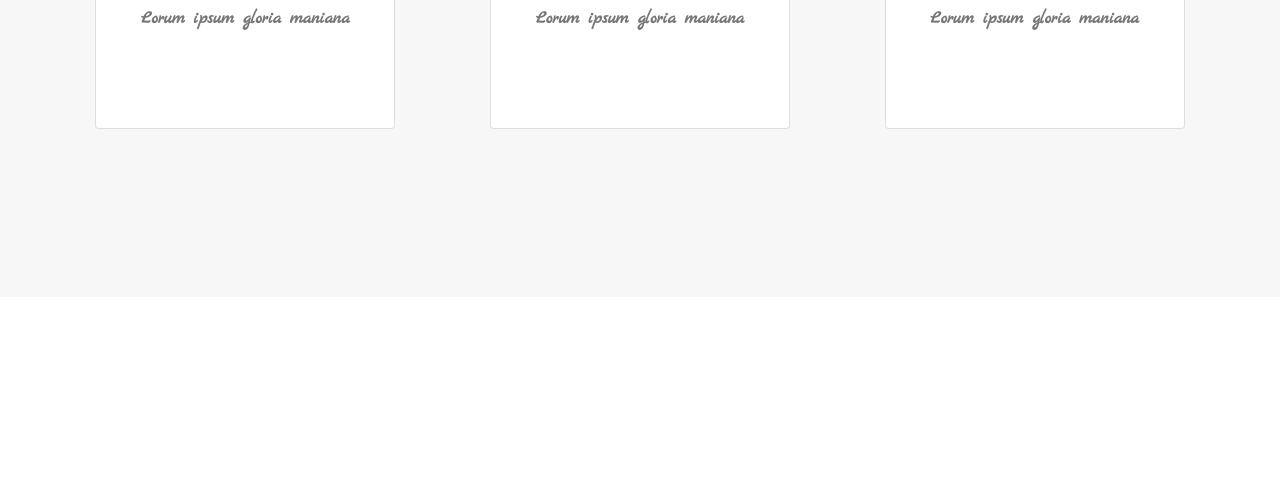
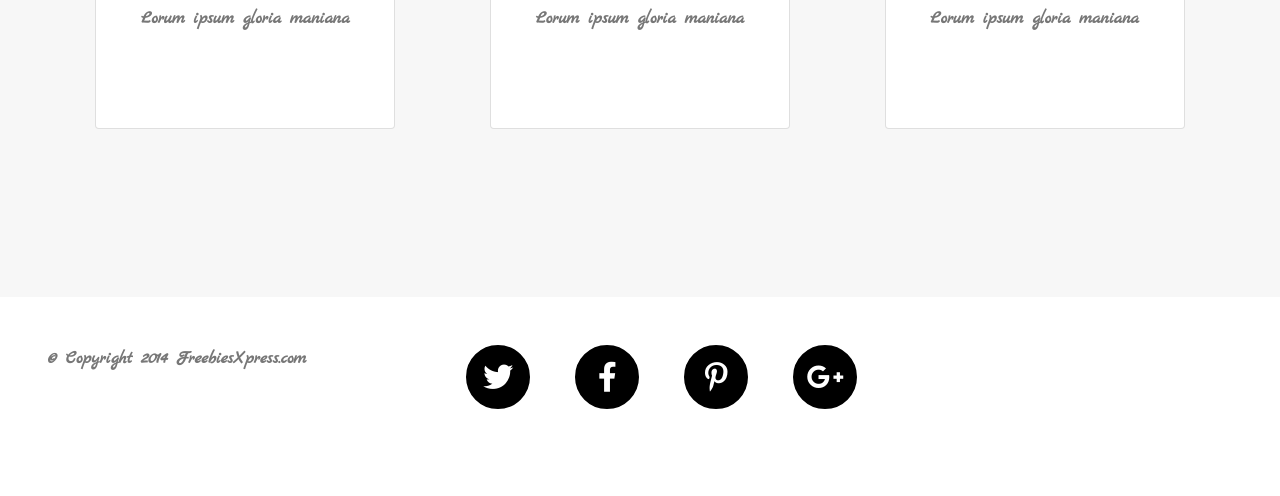
Before and after one commit to perfectcircle93/Project-golden, a website: page index.html in a window 1280 px wide. Shown: the part 2526-3022 px from the top of the page. Before the commit the page ends 2823 px from the top, so only its background shows below. Drawn offline with nearby package versions, Linux system fonts and the light colour scheme; a web font is replaced by a local one.

Commit message:
add footer

```diff
--- a/index.html
+++ b/index.html
@@ -134,5 +134,17 @@
         </div>
       </section>
 
+      <footer class="page-footer">
+	      <div class="container">
+          <p class="page-footer">© Copyright 2014 FreebiesXpress.com</p>
+	        <ul class="social-links">
+             <li><a href="#"><i class="fab fa-twitter"></i>twitter</a></li>
+             <li><a href="#"><i class="fab fa-facebook-f"></i>facebook</a></li>
+             <li><a href="#"><i class="fab fa-pinterest-p"></i>pinterest</a></li>
+             <li><a href="#"><i class="fab fa-google-plus-g"></i>googleplus</a></li>
+           </ul>
+	       </div>
+	    </footer>
+
     </body>
 </html>
--- a/sass/style.scss
+++ b/sass/style.scss
@@ -174,3 +174,37 @@ nav ul li a {
 .portfolio {
   background-color: #f7f7f7;
 }
+
+/*Footer*/
+.page-footer .container {
+  display: flex;
+  justify-content: flex-start;
+  padding: 48px;
+}
+
+.page-footer .social-links {
+    list-style-type: none;
+    margin: 0 100px;
+}
+
+.page-footer .social-links li {
+    display: inline-block;
+    font-size: 0;
+    margin: 0 20px;
+    transition: $transition;
+    border: 2px solid $color-main;
+    border-radius: 50%;
+    background: $color-main;
+    &:hover {
+        transform: scale(1.5) rotate(360deg);
+    }
+
+}
+
+.page-footer .social-links li i {
+    font-size: 30px;
+    color: white;
+    width: 60px;
+    height: 60px;
+    line-height: 60px;
+}
```
Also changed, not shown: css/style.css, 1 other file.
